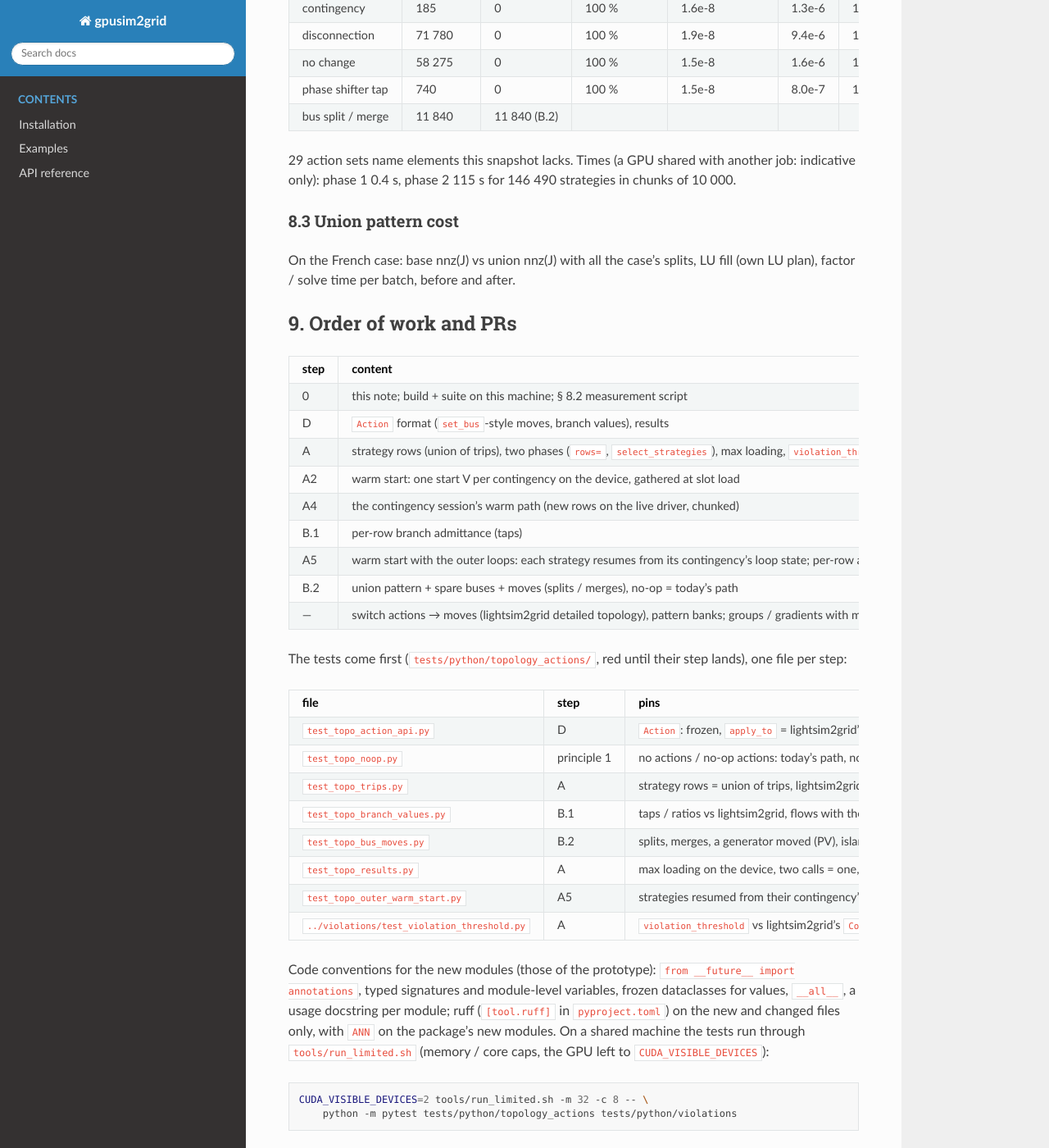
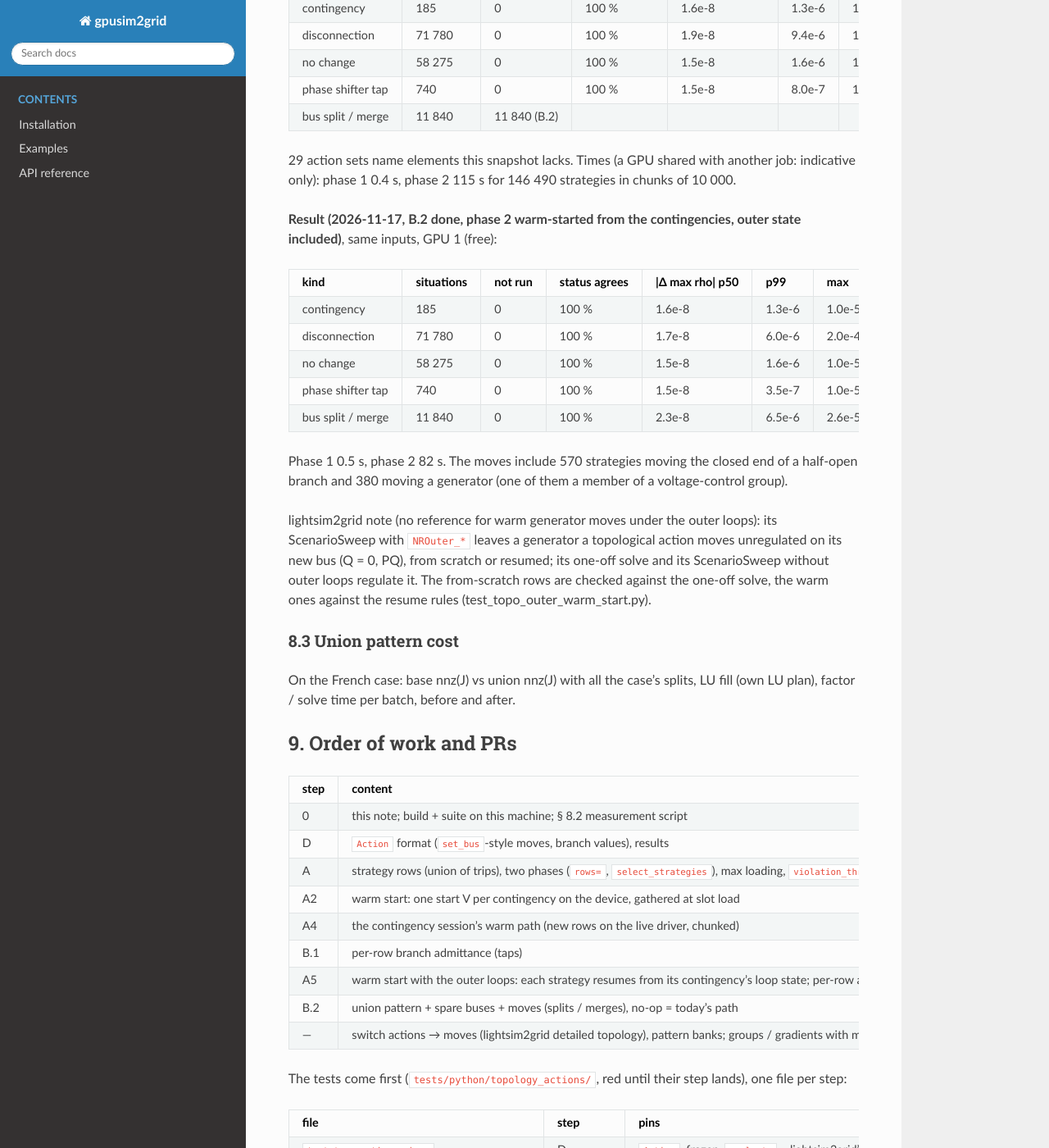
Before and after one commit to Grid2op/gpusim2grid, a Sphinx documentation site: the page built from docs/dev_notes/topology_actions_plan.md, in a window 1280 px wide and 1400 px high, scrolled down 9749 px. Shown: the whole window at 82% size. Built offline with Sphinx 7.4.7 and the Read the Docs theme 3.1.0, drawn with Linux system fonts in a browser that asks for light colours; some of the changed text lies outside the part shown.

Commit message:
Strategies: the contingency wins over an action's move of its elements; docs
An element end the contingency trips stays out whatever the actions do
with it, the rest of each action applies (OpenLoadFlow's security
analysis keeps the contingency's breakers open). API docs, CHANGELOG and
plan updated: what an action can do, the warm start with the outer
loops, the France comparison (every strategy runs, all agree).

Signed-off-by: ralfcortes <ralf.cortesdonascimento@rte-france.com>

```diff
--- a/docs/api.rst
+++ b/docs/api.rst
@@ -57,6 +57,7 @@ contingency's disconnections plus its actions'.
     ])
     ca.add_strategies([(c, [a]) for c in range(3) for a in range(2)])   # or two index arrays
     ctg_of = np.array([c for c in range(3) for _ in range(2)])
+    ca.strategy_warm_start = True                      # each strategy resumes from its contingency
 
     ca.compute(batch_size=512, rows="contingencies")   # phase 1
     violating = ca.get_violation_counts()["current"] > 0
@@ -65,12 +66,44 @@ contingency's disconnections plus its actions'.
     rho, branch = ca.get_max_loading()                 # per strategy row: max |I| / limit
     ran = ca.get_strategy_ran()                        # which strategies were solved
 
-``compute()`` without ``rows`` runs the contingencies and the strategies in one call. A
-strategy the batch cannot run yet (an action putting back an element its contingency trips;
-bus moves and transformer values until they land, see
-``docs/dev_notes/topology_actions_plan.md``) is reported in
-``get_batch_unsupported_reasons()`` with NaN results, never raised for the batch. The full
-example is ``examples/contingency_x_actions.py``.
+``compute()`` without ``rows`` runs the contingencies and the strategies in one call. After
+``rows="strategies"`` every per-row result (voltages, residuals, ``get_max_loading``,
+violations, ``get_row_status``, ``get_row_iterations``, ``get_outer_results``, flows) has one
+entry per strategy.
+
+What an action can do:
+
+- **disconnect** elements, one end of a branch or both;
+- **change a transformer's values** (``trafo_ratio`` / ``trafo_shift_deg``): per-row Ybus values,
+  the transformer's flows and current violations with the row's admittance;
+- **move elements between the buses of a substation** (bus splits and merges): the batch keeps
+  spare buses (the empty busbars the moves use) and one union sparsity pattern for the whole
+  run, built once from every registered strategy; a moved branch's flows and current checks
+  use its new buses. A voltage-regulating generator moved to another bus holds that bus PV at
+  its set-point (its former bus turns PQ when nothing else regulates it); one of a
+  voltage-control group leaves its group on that row. Moving the closed end of a half-open
+  branch moves its admittance, Kron-reduced onto that end, and the open end stays open;
+- with ``outer_loops=True``, all of the above: the loops see each row's buses and machines
+  (a moved generator's reactive limits on its new bus).
+
+An element end the strategy's contingency trips stays out whatever its actions do with it
+(the contingency's breakers stay open, as in OpenLoadFlow's security analysis); the rest of
+the actions apply.
+
+``strategy_warm_start = True`` starts each strategy from its contingency's converged state
+(phase 1's): its voltages and, with the outer loops, where its loops ended -- the targets
+DistributedSlack moved, the buses ReactiveLimits froze, the SVCs switched on, hvdc regimes,
+taps, sections, parked units -- as a solve on the grid with the contingency applied resuming
+from it (lightsim2grid's batch row with ``init_from_n_powerflow``); DistributedSlack shares
+only what the actions lose beyond the contingency. A contingency that did not converge leaves
+its strategies the base start.
+
+Not supported (the row is reported in ``get_batch_unsupported_reasons()`` with NaN results,
+never raised for the batch): putting back an element disconnected in the base case, moving
+a storage unit, the slack generator, a generator taking part in the slack or one regulating a
+remote bus (as lightsim2grid's ScenarioSweep), two actions of one strategy setting different
+buses or values on one element. The full example is ``examples/contingency_x_actions.py``;
+the design and its status are in ``docs/dev_notes/topology_actions_plan.md``.
 
 .. automodule:: gpusim2grid.actions
    :members: Action, substation_elements
--- a/docs/dev_notes/topology_actions_plan.md
+++ b/docs/dev_notes/topology_actions_plan.md
@@ -387,6 +387,26 @@ every row, the permanent current limits of the network:
 29 action sets name elements this snapshot lacks. Times (a GPU shared with another job:
 indicative only): phase 1 0.4 s, phase 2 115 s for 146 490 strategies in chunks of 10 000.
 
+**Result (2026-11-17, B.2 done, phase 2 warm-started from the contingencies, outer state
+included)**, same inputs, GPU 1 (free):
+
+| kind | situations | not run | status agrees | \|Δ max rho\| p50 | p99 | max | same worst branch |
+|---|---|---|---|---|---|---|---|
+| contingency | 185 | 0 | 100 % | 1.6e-8 | 1.3e-6 | 1.0e-5 | 100 % |
+| disconnection | 71 780 | 0 | 100 % | 1.7e-8 | 6.0e-6 | 2.0e-4 | 100 % |
+| no change | 58 275 | 0 | 100 % | 1.5e-8 | 1.6e-6 | 1.0e-5 | 100 % |
+| phase shifter tap | 740 | 0 | 100 % | 1.5e-8 | 3.5e-7 | 1.0e-5 | 100 % |
+| bus split / merge | 11 840 | 0 | 100 % | 2.3e-8 | 6.5e-6 | 2.6e-5 | 100 % |
+
+Phase 1 0.5 s, phase 2 82 s. The moves include 570 strategies moving the closed end of a
+half-open branch and 380 moving a generator (one of them a member of a voltage-control group).
+
+lightsim2grid note (no reference for warm generator moves under the outer loops): its
+ScenarioSweep with ``NROuter_*`` leaves a generator a topological action moves unregulated on
+its new bus (Q = 0, PQ), from scratch or resumed; its one-off solve and its ScenarioSweep
+without outer loops regulate it. The from-scratch rows are checked against the one-off solve,
+the warm ones against the resume rules (test_topo_outer_warm_start.py).
+
 ### 8.3 Union pattern cost
 
 On the French case: base nnz(J) vs union nnz(J) with all the case's splits, LU fill (own LU
@@ -403,7 +423,7 @@ plan), factor / solve time per batch, before and after.
 | A4 | the contingency session's warm path (new rows on the live driver, chunked) | 1 | deferred: the phases change the row count, the live driver's result buffers would have to be re-sized; chunked only (continuous rebuilds anyway, upstream A.6), ~0.1 s per phase; pinned by an xfail(strict) test |
 | B.1 | per-row branch admittance (taps) | 2 | done (row triplets in C++; the changed branch's flows / current violations recomputed on the host) |
 | A5 | warm start with the outer loops: each strategy resumes from its contingency's loop state; per-row accessors (`get_row_status`, `get_row_iterations`, `get_outer_results`, physical checks) on the caller's rows | 1 | done |
-| B.2 | union pattern + spare buses + moves (splits / merges), no-op = today's path | 3 | S1-S3 done (also under the outer loops, warm or not); S4 moved-branch flows / violations, S5 generator moves to do |
+| B.2 | union pattern + spare buses + moves (splits / merges), no-op = today's path | 3 | done: S1-S3 (also under the outer loops, warm or not), S4 moved-branch flows / violations, S5 generator moves (PV on the new bus, group members, under the outer loops: spares switchable in the outer model), half-open branches' closed ends; the contingency wins over an action's move of its elements |
 | — | switch actions → moves (lightsim2grid detailed topology), pattern banks; groups / gradients with moves | later | |
 
 The tests come first (`tests/python/topology_actions/`, red until their step lands), one file
@@ -413,11 +433,11 @@ per step:
 |---|---|---|
 | `test_topo_action_api.py` | D | `Action`: frozen, `apply_to` = lightsim2grid's calls, `validate`, `from_partition`, `combine` |
 | `test_topo_noop.py` | principle 1 | no actions / no-op actions: today's path, no spare bus |
-| `test_topo_trips.py` | A | strategy rows = union of trips, lightsim2grid, a trip counted once, conflicts per row, array input |
+| `test_topo_trips.py` | A | strategy rows = union of trips, lightsim2grid, a trip counted once, the contingency wins over an action, conflicts per row, array input |
 | `test_topo_branch_values.py` | B.1 | taps / ratios vs lightsim2grid, flows with the row's admittance |
-| `test_topo_bus_moves.py` | B.2 | splits, merges, a generator moved (PV), islands, 8 splits in one union pattern, flows, unsupported moves, analysis reuse |
+| `test_topo_bus_moves.py` | B.2 | splits, merges, a generator moved (PV), a group member moved, the closed end of a half-open branch, islands, 8 splits in one union pattern, flows / loading / violations of moved branches, refused moves, analysis reuse |
 | `test_topo_results.py` | A | max loading on the device, two calls = one, selection, warm start (fewer iterations), the two-phase recipe (violations as the condition), per-row statuses / outer results on the strategy rows |
-| `test_topo_outer_warm_start.py` | A5 | strategies resumed from their contingency's outer-loop state vs lightsim2grid's resumed batch, a no-op strategy gives its contingency back (its loss not shared twice), splits under the outer loops |
+| `test_topo_outer_warm_start.py` | A5 | strategies resumed from their contingency's outer-loop state vs lightsim2grid's resumed batch, a no-op strategy gives its contingency back (its loss not shared twice), splits and generator moves under the outer loops (warm and from scratch) |
 | `../violations/test_violation_threshold.py` | A | `violation_threshold` vs lightsim2grid's `ContingencyAnalysisCPP`, both facades, clamped voltage anchor, records not rescaled, invalidation |
 
 Code conventions for the new modules (those of the prototype): `from __future__ import
```
Also changed, not shown: CHANGELOG.rst (+8 -1 lines), 2 other files.
